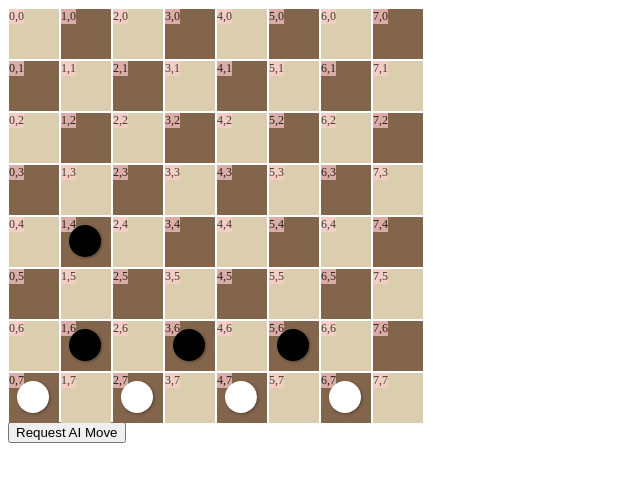
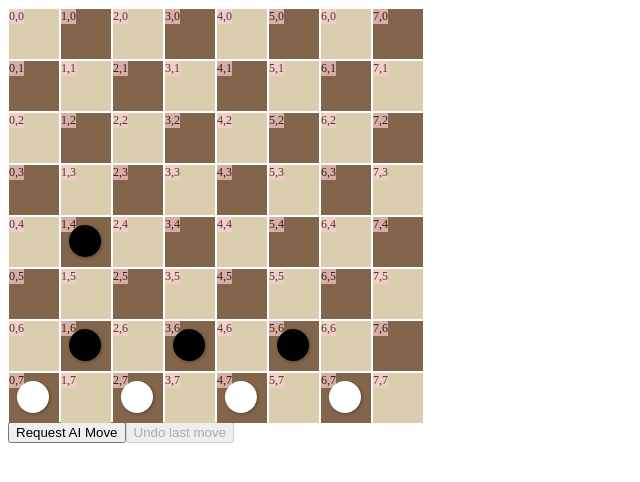
Before and after one commit to Thilerion/checkers, a Vue app: page / in a window 1280 px wide. Shown: the top 482 px of the page, without its empty margins (0-640 px from the left). Built offline with nearby package versions, Linux system fonts and the light colour scheme.

Commit message:
Check to see if undo is possible, and added undo button

```diff
--- a/src/App.vue
+++ b/src/App.vue
@@ -23,6 +23,7 @@
 
 		</div>
 		<button :disabled="!game.currentPlayerIsAI()" @click="requestAIMove">Request AI Move</button>
+		<button :disabled="!game.canUnmakeMove()" @click="undoMove">Undo last move</button>
 	</div>
 </template>
 
@@ -77,6 +78,9 @@ export default {
 		},
 		requestAIMove() {
 			this.game.requestAiMove();
+		},
+		undoMove() {
+			this.game.unmakeMove();
 		}
 	}
 };
--- a/src/utils/Checkers.js
+++ b/src/utils/Checkers.js
@@ -120,6 +120,10 @@ export default class Checkers {
 		return this.initTurn();
 	}
 
+	canUnmakeMove() {
+		return this.gameState.history.items.length > 0;
+	}
+
 	unmakeMove() {
 		this.gameState._undoMove();
 
```
